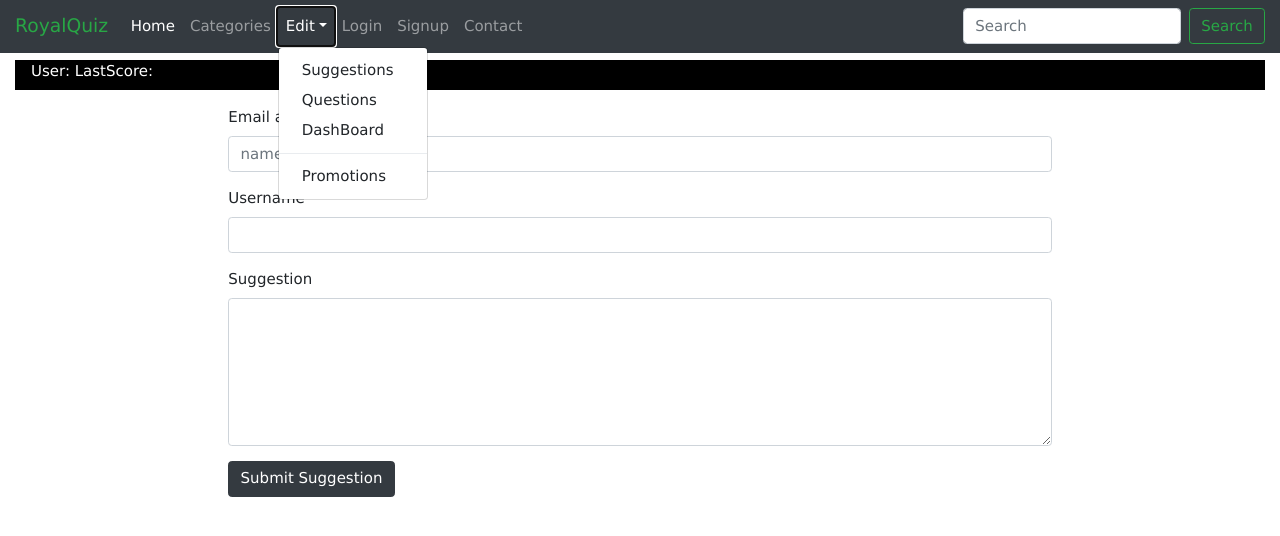
After one commit to royaleagle-dev/royal_quiz, a Django app: page /contact/ in a window 1280 px wide, after a click on "Edit". The commit adds this page. Shown: the top 536 px of the page. Run offline with Django 3.2, Linux system fonts and the light colour scheme; some libraries are stand-ins or nearby versions.

Commit message:
layout and minor logic update

```diff
--- a/Royal/urls.py
+++ b/Royal/urls.py
@@ -16,10 +16,14 @@ Including another URLconf
 from django.contrib import admin
 from django.urls import path, include
 from django.views.generic import RedirectView
+from quiz import views
 
 urlpatterns = [
     path('admin/', admin.site.urls),
     path('quiz/', include('quiz.urls')),
     path('', RedirectView.as_view(url = '/quiz/')),
     path('accounts/', include('django.contrib.auth.urls')),
+    path('robots.txt', views.robots, name = 'robots'),
+    path('contact/', views.contact, name = 'contact'),
+    path('my_categories/', views.CategoryListView.as_view(), name = 'mycatlist'),
 ]
--- /dev/null
+++ b/quiz/static/css/simple-sidebar.css
@@ -0,0 +1,50 @@
+/*!
+ * Start Bootstrap - Simple Sidebar (https://startbootstrap.com/template-overviews/simple-sidebar)
+ * Copyright 2013-2019 Start Bootstrap
+ * Licensed under MIT (https://github.com/BlackrockDigital/startbootstrap-simple-sidebar/blob/master/LICENSE)
+ */
+
+body {
+  overflow-x: hidden;
+}
+
+#sidebar-wrapper {
+  min-height: 100vh;
+  margin-left: -15rem;
+  -webkit-transition: margin .25s ease-out;
+  -moz-transition: margin .25s ease-out;
+  -o-transition: margin .25s ease-out;
+  transition: margin .25s ease-out;
+}
+
+#sidebar-wrapper .sidebar-heading {
+  padding: 0.875rem 1.25rem;
+  font-size: 1.2rem;
+}
+
+#sidebar-wrapper .list-group {
+  width: 15rem;
+}
+
+#page-content-wrapper {
+  min-width: 100vw;
+}
+
+#wrapper.toggled #sidebar-wrapper {
+  margin-left: 0;
+}
+
+@media (min-width: 768px) {
+  #sidebar-wrapper {
+    margin-left: 0;
+  }
+
+  #page-content-wrapper {
+    min-width: 0;
+    width: 100%;
+  }
+
+  #wrapper.toggled #sidebar-wrapper {
+    margin-left: -15rem;
+  }
+}
--- a/quiz/templates/quiz/base.html
+++ b/quiz/templates/quiz/base.html
@@ -6,39 +6,84 @@
         <link rel = stylesheet href = "{%static 'css/bootstrap.min.css'%}">
         <link rel = stylesheet href = "{%static 'css/w3.css'%}">
         <link rel = stylesheet href = "{%static 'css/custom.css'%}">
-        <script></script>
+        <link href="{%static 'css/simple-sidebar.css'%}" rel="stylesheet">
+        <link rel="stylesheet" href="https://cdnjs.cloudflare.com/ajax/libs/font-awesome/4.7.0/css/font-awesome.min.css">
         <!--metas-->
         <meta name = "author" content = "Okunubi Ayotunde">
         <meta name = "viewport" content = "width=device-width, initial-scale=1">
     </head>
 
     <body>
+
+        {%block nav%}
+		<div>
+			<nav class="navbar navbar-expand-lg navbar-dark bg-dark fixed-top">
+  				<a class="navbar-brand text-success" href="{%url 'index_test'%}">RoyalQuiz</a>
+  				<button class="navbar-toggler" type="button" data-toggle="collapse" data-target="#navbarSupportedContent" aria-controls="navbarSupportedContent" aria-expanded="false" aria-label="Toggle navigation">
+    				<span class="navbar-toggler-icon"></span>
+  				</button>
+
+  				<div class="collapse navbar-collapse" id="navbarSupportedContent">
+    				<ul class="navbar-nav mr-auto">
+      					<li class="nav-item active">
+        				<a class="nav-link" href="{%url 'index_test'%}">Home</a>
+      					</li>
+                <li class="nav-item">
+                <a class="nav-link" href="{%url 'mycatlist'%}">Categories</a>
+                </li>
+      					<li class="nav-item dropdown">
+        				<a class="nav-link dropdown-toggle" href="#" id="navbarDropdown" role="button" data-toggle="dropdown" aria-haspopup="true" aria-expanded="false">
+          				Edit</a>
+        				<div class="dropdown-menu" aria-labelledby="navbarDropdown">
+          					<a class="dropdown-item" href="">Suggestions</a>
+          					<a class="dropdown-item" href="">Questions</a>
+                            <a class="dropdown-item" href="">DashBoard</a>
+          					<div class="dropdown-divider"></div>
+          						<a class="dropdown-item" href="#">Promotions</a>
+        					</div>
+      					</li>
+      					<!--<li class="nav-item">
+        				<a class="nav-link disabled" href="#" tabindex="-1" aria-disabled="true">Disabled</a>
+      					</li>-->
+      					<li class="nav-item">
+        				<a class="nav-link" href="{%url 'login'%}">Login</a>
+      					</li>
+                <li class="nav-item">
+                <a class="nav-link" href="{%url 'signup'%}">Signup</a>
+                </li>
+      					<li class="nav-item">
+        				<a class="nav-link" href="{%url 'contact'%}">Contact</a>
+      					</li>
+                {%if user.is_authenticated%}
+                <li class="nav-item">
+                <a class="nav-link btn btn-success w3-focus" href="#">{{user.username}}</a>
+                </li>
+                {%endif%}
+    				</ul>
+    				<form class="form-inline my-2 my-lg-0" action = "">
+      					<input class="form-control mr-sm-2" type="search" placeholder="Search" aria-label="Search" id = "search" name = "search">
+      					<button class="btn btn-outline-success my-2 my-sm-0" type="submit"  >Search</button>
+    				</form>
+  				</div>
+			</nav>
+		</div>
+
+		{%endblock%}
+
+
+
         <div class = "container-fluid">
 
             <div class = "row">
 
                 <div class = "col">
 
-                    <div class = "w3-green" style = "height:50px; margin-bottom:15px;">
-                        {%block bar%}
-
-                        <div class = "w3-topbar w3-green">
-                            <a href = "{%url 'index_test'%}" class = "w3-bar-item bigLinkText btn btn-success" style = "margin-left:20px;">Home</a>
-                            <a href = "{%url 'logout'%}" class = "w3-bar-item bigLinkText btn btn-success" style = "margin-left:20px;">LogOut</a>
-                            <a href = "#" class = "w3-bar-item bigLinkText btn btn-success disabled" style = "margin-left:20px;" title = "LINK TEMPORARILY DISABLED">Dashboard</a>
-                        </div>
-
-
-                        {%endblock%}
-                    </div>
-
-
                         <div>
                             {%block info%}
 
 
-                            <div class = "w3-panel w3-yellow w3-text-black" style = "height:30px;">
-                                <p>User: {%if user.is_authenticated%} <span class = "text-danger">{{user.username}}</span>{%endif%}      LastScore: {%if user.is_authenticated%} <span class = "text-danger">{{USER.last_score}}</span>{%endif%}</p>
+                            <div class = "w3-panel w3-black w3-text-light" style = "height:30px; margin-top:60px;">
+                                <p>User: {%if user.is_authenticated%} <span class = "text-warning">{{user.username}}</span>{%endif%}      LastScore: {%if user.is_authenticated%} <span class = "text-warning">{{USER.last_score}}</span>{%endif%}</p>
                             </div>
 
                             {%endblock%}
@@ -55,5 +100,11 @@
             </div>
 
         </div>
+
+
+
+        <script src="https://code.jquery.com/jquery-3.3.1.slim.min.js" integrity="sha384-q8i/X+965DzO0rT7abK41JStQIAqVgRVzpbzo5smXKp4YfRvH+8abtTE1Pi6jizo" crossorigin="anonymous"></script>
+		<script src="https://cdnjs.cloudflare.com/ajax/libs/popper.js/1.14.7/umd/popper.min.js" integrity="sha384-UO2eT0CpHqdSJQ6hJty5KVphtPhzWj9WO1clHTMGa3JDZwrnQq4sF86dIHNDz0W1" crossorigin="anonymous"></script>
+		<script src="https://stackpath.bootstrapcdn.com/bootstrap/4.3.1/js/bootstrap.min.js" integrity="sha384-JjSmVgyd0p3pXB1rRibZUAYoIIy6OrQ6VrjIEaFf/nJGzIxFDsf4x0xIM+B07jRM" crossorigin="anonymous"></script>
     </body>
 </html>
--- /dev/null
+++ b/quiz/templates/quiz/contact.html
@@ -0,0 +1,32 @@
+{%extends "quiz/base.html"%}
+
+{%block content%}
+
+<div class = "row">
+    <div class = "col-md-8 offset-md-2">
+<form action = "mailto:royaleagle.dev@gmail.com">
+  <div class="form-group">
+    <label for="email">Email address</label>
+    <input type="email" class="form-control" id="email" placeholder="name@example.com">
+  </div>
+
+    <div class="form-group">
+    <label for="exampleFormControlInput1">Username</label>
+    <input type="email" class="form-control" id="exampleFormControlInput1" placeholder="{%if user.is_authenticated%}{{user.username}}{%endif%}">
+  </div>
+
+
+  <div class="form-group">
+    <label for="suggestion">Suggestion</label>
+    <textarea class="form-control" id="suggestion" rows="6"></textarea>
+  </div>
+
+ <button class="btn btn-dark" type="submit">Submit Suggestion</button>
+
+</form>
+</div>
+</div>
+
+{%endblock%}
+
+{%block title%}Contact Us{%endblock%}
--- /dev/null
+++ b/quiz/templates/quiz/robots.txt
@@ -0,0 +1,3 @@
+User-agent: *
+
+Disallow:
--- a/quiz/urls.py
+++ b/quiz/urls.py
@@ -9,6 +9,6 @@ urlpatterns = [
     path('end_exam/', views.end_exam, name = 'end_exam'),
     path('<str:category>/', views.category_detail, name = 'category_detail'),
     path('set_quiz/<str:subject>/', views.quiz_param, name = 'select'),
-    path('set_quiz/process/<str:subject>/', views.process, name = 'process')
+    path('set_quiz/process/<str:subject>/', views.process, name = 'process'),
 
 ]
--- a/quiz/views.py
+++ b/quiz/views.py
@@ -8,7 +8,18 @@ from django.contrib.auth.decorators import login_required
 from . forms import SignupForm
 import random
 from django.http import QueryDict
+from django.views.generic import ListView, DetailView
 
+class CategoryListView(ListView):
+    model = Category
+    template_name = 'quiz/mycatlist.html'
+    context_object_name = 'mycatlist'
+
+def contact(request):
+    return render (request, 'quiz/contact.html')
+
+def robots(request):
+    return render(request, 'quiz/robots.txt')
 
 question_id_list = [ ]
 
--- a/templates/registration/login.html
+++ b/templates/registration/login.html
@@ -2,7 +2,8 @@
 
 {% block content %}
 
-        <h1 class = "w3-text-green">Login | <small><a href = "{%url 'signup'%}">Signup</a></small></h1>
+<div align = "center">
+<h1 class = "w3-text-green">Login | <small><a href = "{%url 'signup'%}">Signup</a></small></h1>
 
 {% if form.errors %}
 <p class = "text-danger">Your username and password didn't match. Please try again.</p>
@@ -28,7 +29,6 @@
     <td>{{ form.password }}</td>
 </tr>
 </table>
-<br>
 <input type="submit" value="login" class = "btn btn-success btn-block">
 <input type="hidden" name="next" value="{{ next }}">
 </form>
@@ -37,6 +37,8 @@
 <p><a href="{% url 'password_reset' %}" class = " btn btn-info disabled">Lost password?</a></p>
 <p><a href="{% url 'signup' %}">Need an Account?</a></p>
 
+</div>
+
 {% endblock %}
 
 {%block title%}
--- a/templates/registration/signup.html
+++ b/templates/registration/signup.html
@@ -2,11 +2,13 @@
 
 {%block content%}
 
+<div align = "center">
 <form class = "w3-form" method = "post">
 	{%csrf_token%}
 	{{form.as_p}}
 	<input type = "submit" value = "Register" class = "btn btn-info">
 </form>
+</div>
 
 {%endblock%}
 
```
Also changed, not shown: quiz/templates/quiz/index.html (+52 -30 lines), quiz/templates/quiz/mycatlist.html (added, +13 -0 lines), quiz/templates/quiz/quiz_page.html (+8 -2 lines).
